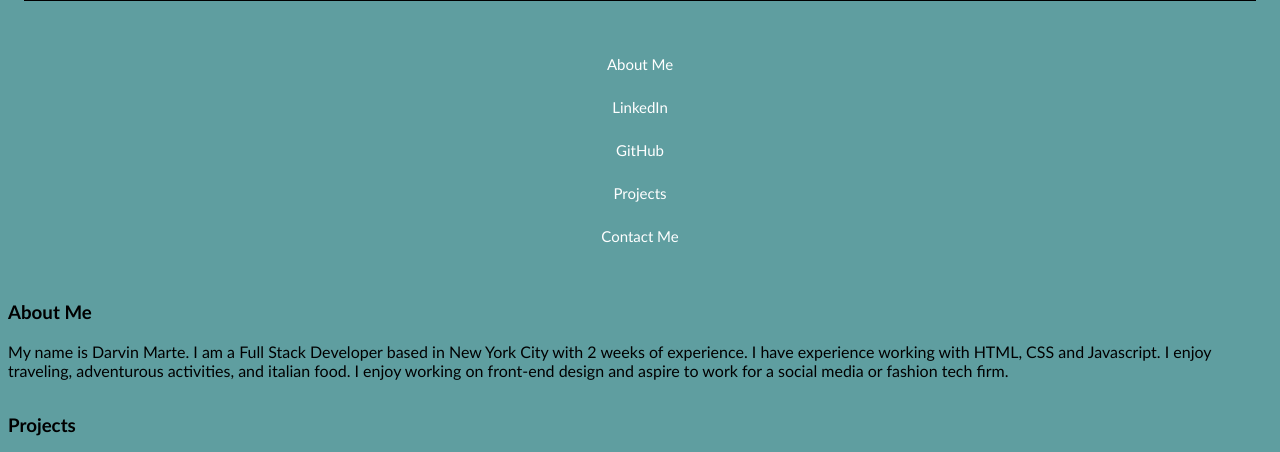
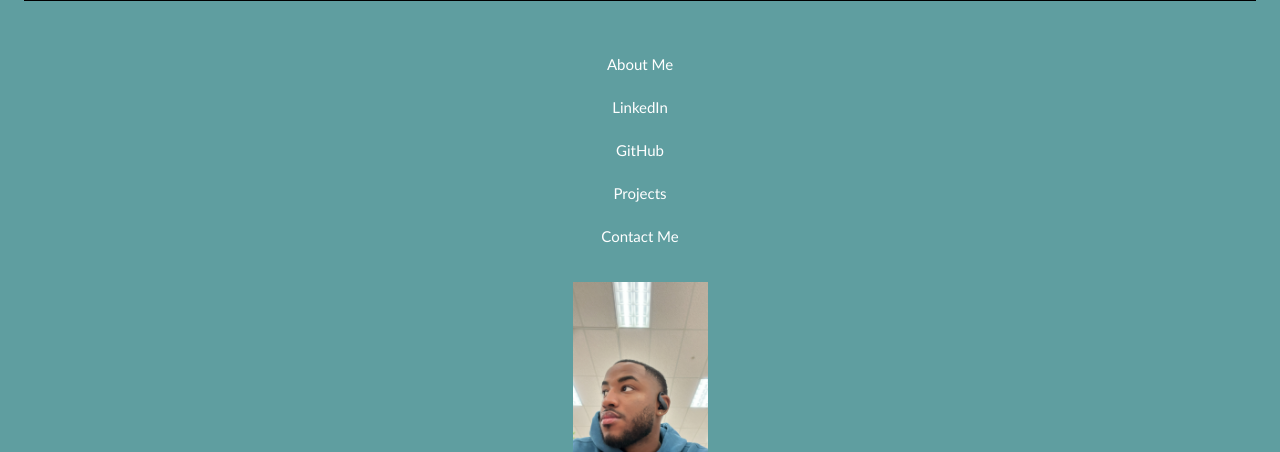
Before and after one commit to darvinmarte/personal-portfolio, a plain HTML site: page index.html in a window 1280 px wide. Shown: the part 319-771 px from the top of the page. Drawn offline with Linux system fonts and the light colour scheme.

Commit message:
added profile picture

```diff
--- a/assets/style.css
+++ b/assets/style.css
@@ -77,3 +77,20 @@
   .main-container > * {
     flex: 1;
   }
+
+  .aboutmesection {
+    display: flex;
+    flex-direction: column;
+    justify-content: center;
+  }
+
+  #aboutmetitle {
+    padding: 1em;
+    font-weight: bold;
+    font-size: 2em;
+    display: flex;
+    justify-content: center;
+    border: 7px var(--bordercolor);
+    border-style: solid;
+    margin: 1em;
+  }
--- a/index.html
+++ b/index.html
@@ -26,6 +26,10 @@
      </ul>
       </nav>
     </header>
+    <div class="imgholder">
+        <!-- <img src="./images/htmlbackgroundpic.webp" alt=""> -->
+        <img src="./assets/images/C27F96FB-16D3-4CD6-81A0-E78C6C6E6555.jpg" alt="Profile-Picture">
+      </div>
     <main class="main-container">
         <!-- About Me Section  -->
         <section class="aboutmesection" id="aboutmesection">
```
Also changed, not shown: assets/images/C27F96FB-16D3-4CD6-81A0-E78C6C6E6555.jpg (added), 1 other file.
